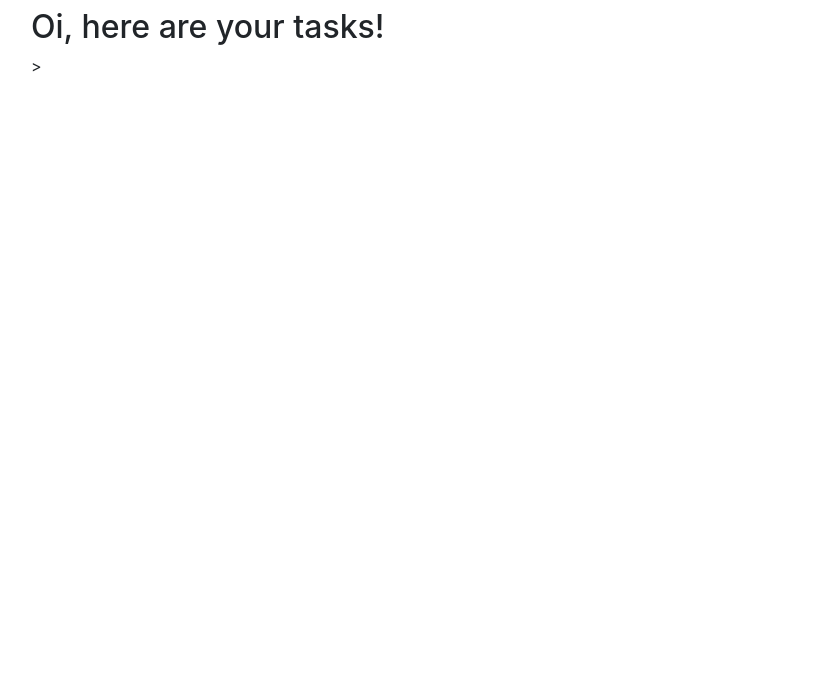
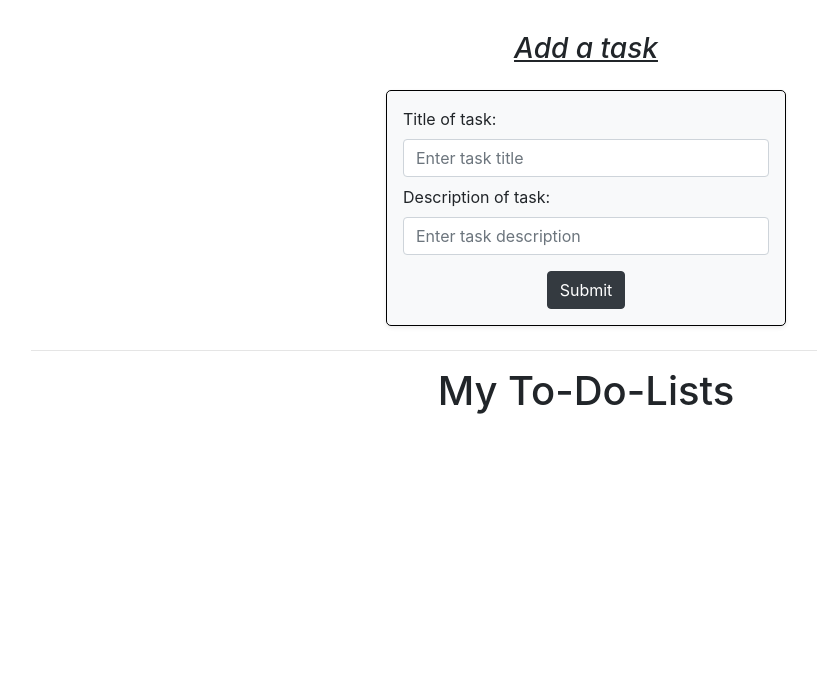
Before and after one commit to AungPPhyo10/python-flask-web-app, a Flask app: page /tasks/ in a window 1280 px wide. Shown: the part 66-745 px from the top of the page, without its empty margins (54-871 px from the left). Run offline with Flask 3, Linux system fonts and the light colour scheme; the visitor is signed in with stand-in values (Sample User, id 1); data that the repository does not hold is empty; parts of the project's set-up code (start-up, migrations or seed data) failed here and were passed over; some libraries are stand-ins or nearby versions.

Commit message:
finish with create,read task routes

```diff
--- a/website/models.py
+++ b/website/models.py
@@ -14,6 +14,7 @@ class User(db.Model, UserMixin):
     password = db.Column(db.String(150))
     username = db.Column(db.String(150))
     notes = db.relationship('Note')   # One to many relationship with Note
+    tasks = db.relationship('Task')   # One to many relationship with Task
 
 class Task(db.Model):
     id = db.Column(db.Integer, primary_key=True)
--- a/website/static/index.js
+++ b/website/static/index.js
@@ -3,6 +3,6 @@ function deleteNote(noteId) {
         method: 'DELETE',
         body: JSON.stringify({ noteId: noteId }),
     }).then((_res) => {
-        window.location.href = '/';
+        window.location.href = '/notes';
     });
 }
--- a/website/tasks.py
+++ b/website/tasks.py
@@ -8,18 +8,41 @@ tasks = Blueprint('tasks', __name__)
 
 @tasks.route('/')       # Rendering route for task page
 @login_required
-def task_page():
+def task_page():        # cannot be same name as blueprint name
     return render_template("tasks.html", user=current_user)
 
-@tasks.route('/add', method='POST')
+@tasks.route('/add', methods=['POST'])       # Route to add a new task, need to write "methods"
 @login_required
 def add_task():
-    new_task = request.form.get('task')
-    if len(new_task) < 1:
-        flash("Task is too short!", category='error')
+    title = request.form.get('title')
+    description = request.form.get('description')
+
+    if title is None or description is None:     # check if title and description are not empty
+        flash("Task title or description cannot be empty!", category='error')
+    elif len(title) < 1 or len(description) < 1:
+        flash("Task title or description is too short!", category='error')
     else:
-        new_task = Task(data=new_task, user_id=current_user.id)
+        new_task = Task(title=title, description=description, user_id=current_user.id)
         db.session.add(new_task)
         db.session.commit()
         flash("Task added successfully!", category='message')
-    return redirect(url_for('tasks.home'))
+
+    return redirect(url_for('tasks.task_page'))
+
+
+@tasks.route('/delete', methods=['DELETE'])       # Route to delete a task
+@login_required
+def done_task():
+    task = json.loads(request.data)     # expects a JSON object
+    taskId = task['taskId']     # get the taskID from the task object
+    task = Task.query.get(taskId)
+    if task:        # check if task exists
+        if task.user_id == current_user.id:     # check if the task belongs to current user
+            db.session.delete(task)
+            db.session.commit()
+            flash("Task deleted successfully!", category='message')
+        else:
+            flash("You do not have permission to delete this task.", category='error')
+    else:
+        flash("Task does not exist.", category='error')
+    return jsonify({})  # Return an empty JSON response
--- a/website/templates/base.html
+++ b/website/templates/base.html
@@ -78,6 +78,5 @@
         <script src="https://code.jquery.com/jquery-3.2.1.slim.min.js" integrity="sha384-KJ3o2DKtIkvYIK3UENzmM7KCkRr/rE9/Qpg6aAZGJwFDMVNA/GpGFF93hXpG5KkN" crossorigin="anonymous"></script>
         <script src="https://cdnjs.cloudflare.com/ajax/libs/popper.js/1.12.9/umd/popper.min.js" integrity="sha384-ApNbgh9B+Y1QKtv3Rn7W3mgPxhU9K/ScQsAP7hUibX39j7fakFPskvXusvfa0b4Q" crossorigin="anonymous"></script>
         <script src="https://maxcdn.bootstrapcdn.com/bootstrap/4.0.0/js/bootstrap.min.js" integrity="sha384-JZR6Spejh4U02d8jOt6vLEHfe/JQGiRRSQQxSfFWpi1MquVdAyjUar5+76PVCmYl" crossorigin="anonymous"></script>
-        <script type="text/javascript" src="{{ url_for('static', filename='index.js') }}"></script>
     </body>
 </html>
--- a/website/templates/home.html
+++ b/website/templates/home.html
@@ -3,7 +3,7 @@
 {% block content %}
 <style>
     .custom-jumbotron {
-      background-color: lightblue;
+      background-color:darkgray;
       padding: 30px;
       border-radius: 10px;
       margin-top: 50px;
@@ -11,7 +11,7 @@
 </style>
 
 <!-- Jumbotron -->
-<div class="custom-jumbotron text-center">
+<div class="custom-jumbotron text-center shadown-sm">
     <h1 class="mb-3">Welcome to my to-do-list web application!</h1>
     <h4 class="mb-3"><em>Start organizing your tasks and track them with ease!</em></h4>
     <a data-mdb-ripple-init class="btn btn-light" href="#" role="button">Call to action</a>
--- a/website/templates/login.html
+++ b/website/templates/login.html
@@ -1,7 +1,7 @@
 {% extends "base.html" %}
 {% block title %}Log In{% endblock %}
 {% block content %}
-    <form method="POST" class="mt-4 bg-light p-3 rounded shadow-sm" style="max-width: 400px; margin: auto;">
+    <form method="POST" class="mt-4 bg-light p-3 shadow-sm" style="max-width: 400px; margin: auto; border:solid black 1px; border-radius: 5px;">
         <h3 align="center" class="my-2">Log In</h3>
         <div class="form-group">
             <label for="email">Email :</label>
@@ -9,7 +9,9 @@
             <label for="password">Password :</label>
             <input type="password" class="form-control" id="password" name="password" placeholder="Enter password" required>
         </div>
-        <button type="submit" class="btn btn-secondary">Submit</button>
+        <div align="center">
+            <button type="submit" class="btn btn-dark mt-2">Submit</button>
+        </div>
     </form>
 
 {% endblock %}
--- a/website/templates/signup.html
+++ b/website/templates/signup.html
@@ -1,7 +1,7 @@
 {% extends "base.html" %}
 {% block title %}Sign Up{% endblock %}
 {% block content %}
-    <form method="POST" class="mt-4 bg-light p-3 rounded shadow-sm" style="max-width: 400px; margin: auto;">
+    <form method="POST" class="mt-4 bg-light p-3 shadow-sm" style="max-width: 400px; margin: auto; border:solid black 1px; border-radius: 5px;">
         <h3 align="center" class="my-2">Sign Up</h3>
         <div class="form-group">
             <label for="email">Email :</label>
@@ -13,7 +13,9 @@
             <label for="password2">Password (Confirm) :</label>
             <input type="password" class="form-control" id="password2" name="password2" placeholder="Confirm password" required>
         </div>
-        <button type="submit" class="btn btn-secondary">Submit</button>
+        <div align="center">
+            <button type="submit" class="btn btn-dark mt-2">Submit</button>
+        </div>
     </form>
 
 {% endblock %}
--- a/website/templates/tasks.html
+++ b/website/templates/tasks.html
@@ -2,6 +2,41 @@
 {% block title %}Tasks{% endblock %}
 {% block content %}
 
-<h2>Oi, here are your tasks!</h2>>
+<div class="form-container my-4">
+    <h3 class="text-center mb-3"><em><u>Add a task</u></em></h3>
+    <form method="POST" action="add" class="mt-4 bg-light p-3 shadow-sm" style="max-width: 400px; margin: auto; border:solid black 1px; border-radius: 5px;">
+        <div class="form-group mb-2">
+            <label for="title">Title of task:</label>
+            <input type="text" class="form-control" id="title" name="title" placeholder="Enter task title" required>
+        </div>
+        <div class="form-group mb-2">
+            <label for="description">Description of task:</label>
+            <input type="text" class="form-control" id="description" name="description" placeholder="Enter task description" required>
+        </div>
+        <div align="center">
+            <button type="submit" class="btn btn-dark mt-2">Submit</button>
+        </div>
+    </form>
+</div>
+
+<hr>
+
+<h1 class="container-fluid text-center mt-2 mb-4">My To-Do-Lists</h1>
+
+<ul class="list-group list-group-flush" id="tasks">
+    {% for task in user.tasks %}
+         <div type="card" class="list-group-item bg-light my-2" style="border:solid 1px black; border-radius:5px;">
+            <div class="card-body">
+                <h5 class="card-title">{{ task.title }}</h5>
+                <p class="card-text">{{ task.description }}</p>
+                <button type="button" class="btn btn-sm btn-warning me-3" onClick="updateTask('{{ task.id }}')">Update Task</button>
+                <button type="button" class="btn btn-sm btn-danger" onClick="deleteTask('{{ task.id }}')">Mark As Done</button>
+            </div>
+            <div class="card-footer text-muted">
+                <small>Created at : {{ task.date }}</small>
+            </div>
+        </div>
+    {% endfor %}
+</ul>
 
 {% endblock %}
```
Also changed, not shown: website/templates/notes.html (+5 -2 lines).
